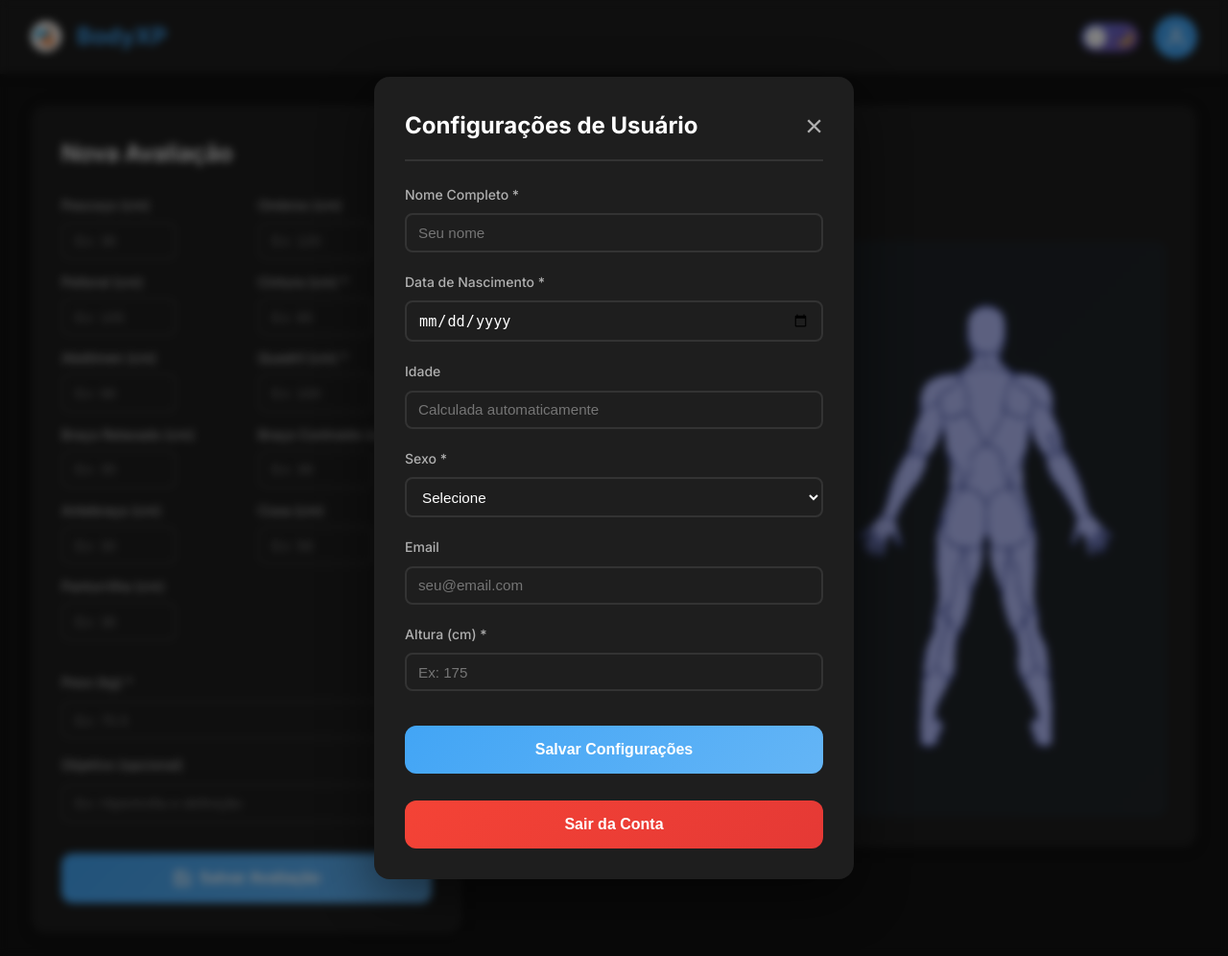
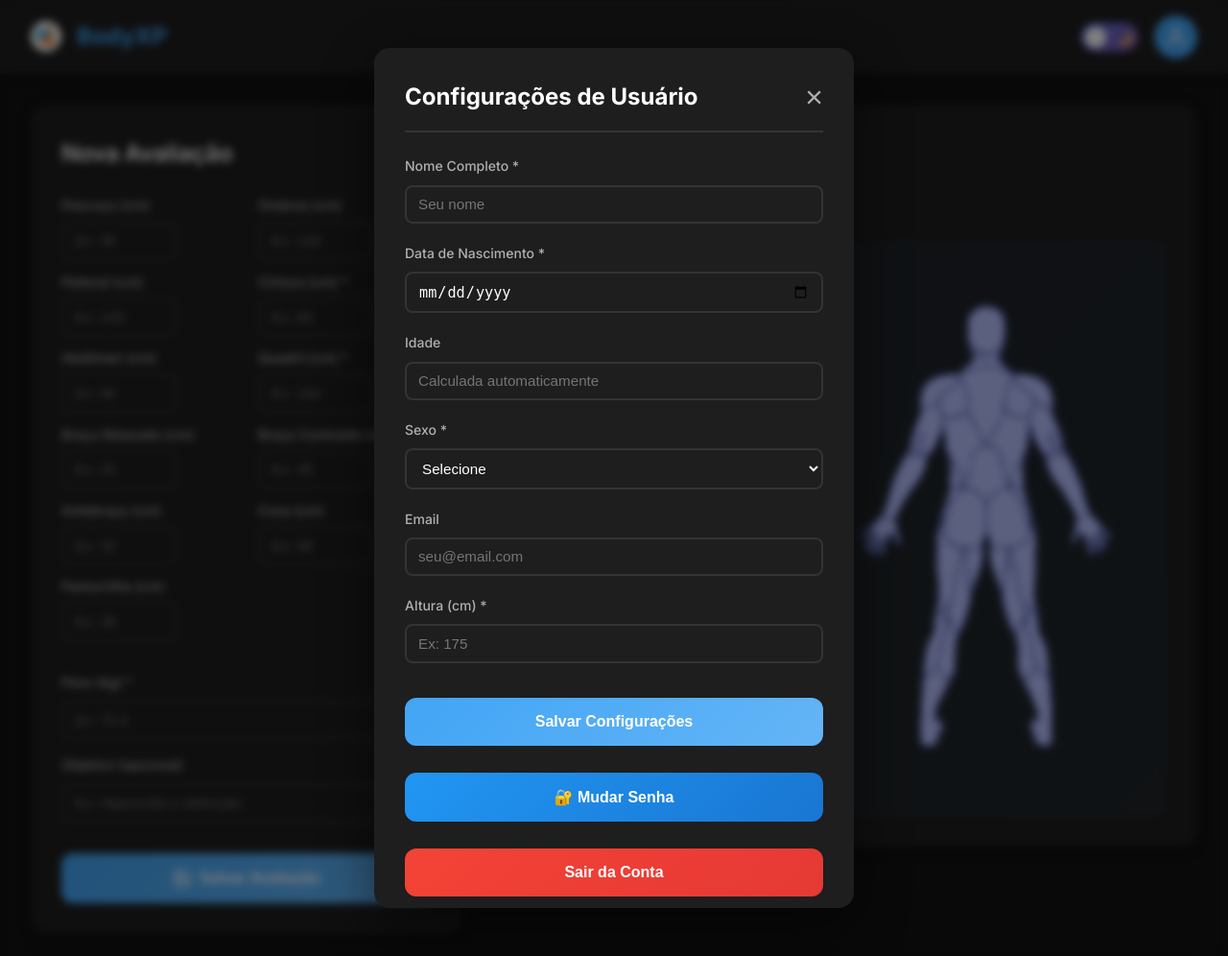
Before and after one commit to Vilacio-Cordeiro-JR/Projeto_anaminese, a Flask app: page / in a window 1280 px wide. Shown: the whole page at 96% size. Run offline with Flask 3, Linux system fonts and the light colour scheme; the visitor is signed in with stand-in values (Sample User, id 1); data that the repository does not hold is empty; some libraries are stand-ins or nearby versions.

Commit message:
Feature: adicionar funcionalidade de mudança de senha no perfil do usuário

```diff
--- a/web/app.py
+++ b/web/app.py
@@ -157,6 +157,61 @@
     """Faz logout"""
     session.clear()
     return jsonify({'sucesso': True})
+
+
+@app.route('/api/mudar-senha', methods=['POST'])
+def mudar_senha():
+    """Muda a senha do usuário logado"""
+    if 'conta_id' not in session:
+        return jsonify({'erro': 'Não autorizado'}), 401
+
+    data = request.json
+    senha_atual = data.get('senha_atual')
+    nova_senha = data.get('nova_senha')
+
+    if not senha_atual or not nova_senha:
+        return jsonify({'erro': 'Senha atual e nova senha são obrigatórias'}), 400
+
+    if len(nova_senha) < 6:
+        return jsonify({'erro': 'A senha deve ter pelo menos 6 caracteres'}), 400
+
+    try:
+        nome = session.get('nome')
+
+        if USE_DATABASE:
+            # Verificar senha atual e atualizar no PostgreSQL
+            if not db.autenticar(nome, senha_atual):
+                return jsonify({'erro': 'Senha atual incorreta'}), 401
+
+            # Atualizar senha
+            nova_senha_hash = db.hash_senha(nova_senha)
+            conn = db.get_connection()
+            cursor = conn.cursor()
+            cursor.execute(
+                "UPDATE contas SET senha_hash = %s WHERE nome = %s",
+                (nova_senha_hash, nome)
+            )
+            conn.commit()
+            cursor.close()
+            conn.close()
+        else:
+            # Usar JSON
+            dados = carregar_dados()
+            conta = dados['contas'].get(nome)
+
+            if not conta or conta.get('senha_hash') != hash_senha(senha_atual):
+                return jsonify({'erro': 'Senha atual incorreta'}), 401
+
+            # Atualizar senha
+            conta['senha_hash'] = hash_senha(nova_senha)
+            salvar_dados(dados)
+
+        return jsonify({'sucesso': True, 'mensagem': 'Senha alterada com sucesso'})
+
+    except Exception as e:
+        print(f"Erro ao mudar senha: {e}")
+        traceback.print_exc()
+        return jsonify({'erro': 'Erro ao mudar senha'}), 500
 
 
 # ===== ROTAS PROTEGIDAS =====
--- a/web/static/css/style.css
+++ b/web/static/css/style.css
@@ -799,6 +799,62 @@
     transform: translateY(0);
 }
 
+.change-password-btn {
+    background: linear-gradient(135deg, #2196F3, #1976D2);
+    color: white;
+    border: none;
+    border-radius: 12px;
+    padding: 1rem 2rem;
+    font-size: 1rem;
+    font-weight: 600;
+    cursor: pointer;
+    display: flex;
+    align-items: center;
+    justify-content: center;
+    gap: 0.5rem;
+    transition: all 0.3s ease;
+    margin-top: 0.5rem;
+    width: 100%;
+}
+
+.change-password-btn:hover {
+    background: linear-gradient(135deg, #1976D2, #1565C0);
+    transform: translateY(-2px);
+    box-shadow: 0 8px 20px rgba(33, 150, 243, 0.3);
+}
+
+.change-password-btn:active {
+    transform: translateY(0);
+}
+
+.cancel-btn {
+    background: linear-gradient(135deg, #757575, #616161);
+    color: white;
+    border: none;
+    border-radius: 12px;
+    padding: 1rem 2rem;
+    font-size: 1rem;
+    font-weight: 600;
+    cursor: pointer;
+    display: flex;
+    align-items: center;
+    justify-content: center;
+    gap: 0.5rem;
+    transition: all 0.3s ease;
+    margin-top: 0.5rem;
+    width: 100%;
+}
+
+.cancel-btn:hover {
+    background: linear-gradient(135deg, #616161, #424242);
+    transform: translateY(-2px);
+    box-shadow: 0 8px 20px rgba(97, 97, 97, 0.3);
+}
+
+.cancel-btn:active {
+    transform: translateY(0);
+}
+
 /* ========================================
    AVALIAÇÕES
    ======================================== */
--- a/web/static/js/app.js
+++ b/web/static/js/app.js
@@ -1168,6 +1168,15 @@
     document.getElementById('userModal').classList.remove('active');
 }
 
+function mostrarModalSenha() {
+    document.getElementById('passwordModal').classList.add('active');
+}
+
+function esconderModalSenha() {
+    document.getElementById('passwordModal').classList.remove('active');
+    document.getElementById('passwordForm').reset();
+}
+
 // ========================================
 // TOAST NOTIFICATIONS
 // ========================================
@@ -1219,6 +1228,9 @@
     // Fechar modal
     document.getElementById('closeModal').addEventListener('click', esconderModal);
 
+    // Fechar modal de senha
+    document.getElementById('closePasswordModal').addEventListener('click', esconderModalSenha);
+
     // Fechar modal admin
     const closeAdminModal = document.getElementById('closeAdminModal');
     if (closeAdminModal) {
@@ -1229,6 +1241,13 @@
     document.getElementById('userModal').addEventListener('click', (e) => {
         if (e.target.id === 'userModal') {
             esconderModal();
+        }
+    });
+
+    // Clique fora do modal de senha
+    document.getElementById('passwordModal').addEventListener('click', (e) => {
+        if (e.target.id === 'passwordModal') {
+            esconderModalSenha();
         }
     });
 
@@ -1266,6 +1285,28 @@
         };
 
         await salvarUsuario(dados);
+    });
+
+    // Formulário de mudança de senha
+    document.getElementById('passwordForm').addEventListener('submit', async (e) => {
+        e.preventDefault();
+
+        const senhaAtual = document.getElementById('currentPassword').value;
+        const novaSenha = document.getElementById('newPassword').value;
+        const confirmarSenha = document.getElementById('confirmPassword').value;
+
+        // Validar senhas
+        if (novaSenha !== confirmarSenha) {
+            mostrarToast('As senhas não coincidem', 'error');
+            return;
+        }
+
+        if (novaSenha.length < 6) {
+            mostrarToast('A senha deve ter pelo menos 6 caracteres', 'error');
+            return;
+        }
+
+        await mudarSenha(senhaAtual, novaSenha);
     });
 
     // Calcular idade automaticamente
@@ -1376,6 +1417,42 @@
 
     // Atualizar texto do botão
     btn.textContent = isAnyVisible ? 'Mostrar grupamentos' : 'Ocultar grupamentos';
+}
+
+// ========================================
+// MUDANÇA DE SENHA
+// ========================================
+
+async function mudarSenha(senhaAtual, novaSenha) {
+    try {
+        showLoading();
+
+        const response = await fetch('/api/mudar-senha', {
+            method: 'POST',
+            headers: {
+                'Content-Type': 'application/json'
+            },
+            body: JSON.stringify({
+                senha_atual: senhaAtual,
+                nova_senha: novaSenha
+            })
+        });
+
+        const data = await response.json();
+
+        if (response.ok) {
+            mostrarToast('Senha alterada com sucesso!', 'success');
+            esconderModalSenha();
+            document.getElementById('passwordForm').reset();
+        } else {
+            mostrarToast(data.erro || 'Erro ao mudar senha', 'error');
+        }
+    } catch (error) {
+        console.error('Erro ao mudar senha:', error);
+        mostrarToast('Erro ao mudar senha', 'error');
+    } finally {
+        hideLoading();
+    }
 }
 
 // ========================================
--- a/web/templates/index.html
+++ b/web/templates/index.html
@@ -233,7 +233,38 @@
                 </div>
 
                 <button type="submit" class="save-btn">Salvar Configurações</button>
+                <button type="button" class="change-password-btn" onclick="mostrarModalSenha()">🔐 Mudar Senha</button>
                 <button type="button" class="logout-btn" onclick="fazerLogout()">Sair da Conta</button>
+            </form>
+        </div>
+    </div>
+
+    <!-- POPUP DE MUDANÇA DE SENHA -->
+    <div id="passwordModal" class="modal">
+        <div class="modal-content" style="max-width: 500px;">
+            <div class="modal-header">
+                <h2>🔐 Mudar Senha</h2>
+                <button class="close-btn" id="closePasswordModal">&times;</button>
+            </div>
+            <form id="passwordForm" class="user-form">
+                <div class="form-group">
+                    <label for="currentPassword">Senha Atual *</label>
+                    <input type="password" id="currentPassword" required placeholder="Digite sua senha atual">
+                </div>
+
+                <div class="form-group">
+                    <label for="newPassword">Nova Senha *</label>
+                    <input type="password" id="newPassword" required placeholder="Digite a nova senha" minlength="6">
+                    <small style="color: var(--text-secondary); font-size: 0.85rem;">Mínimo 6 caracteres</small>
+                </div>
+
+                <div class="form-group">
+                    <label for="confirmPassword">Confirmar Nova Senha *</label>
+                    <input type="password" id="confirmPassword" required placeholder="Confirme a nova senha" minlength="6">
+                </div>
+
+                <button type="submit" class="save-btn">Alterar Senha</button>
+                <button type="button" class="cancel-btn" onclick="esconderModalSenha()">Cancelar</button>
             </form>
         </div>
     </div>
```
